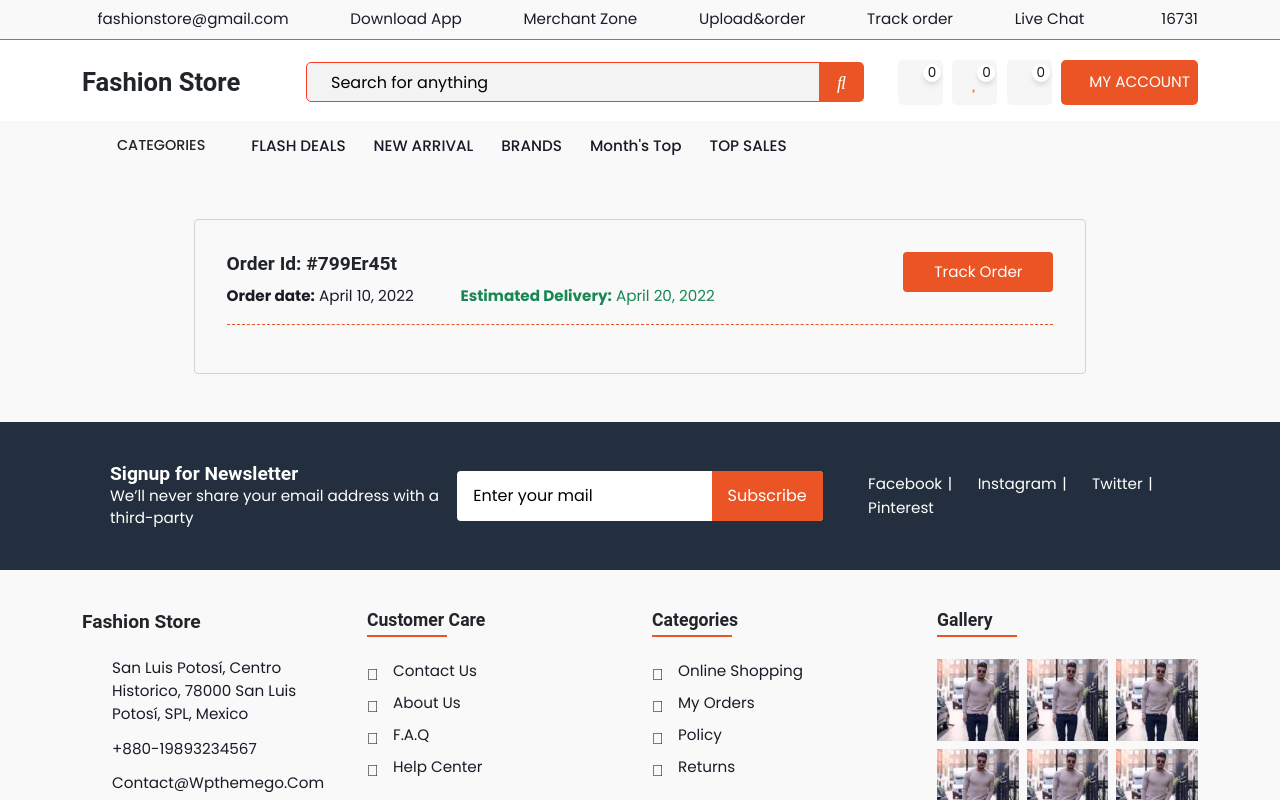
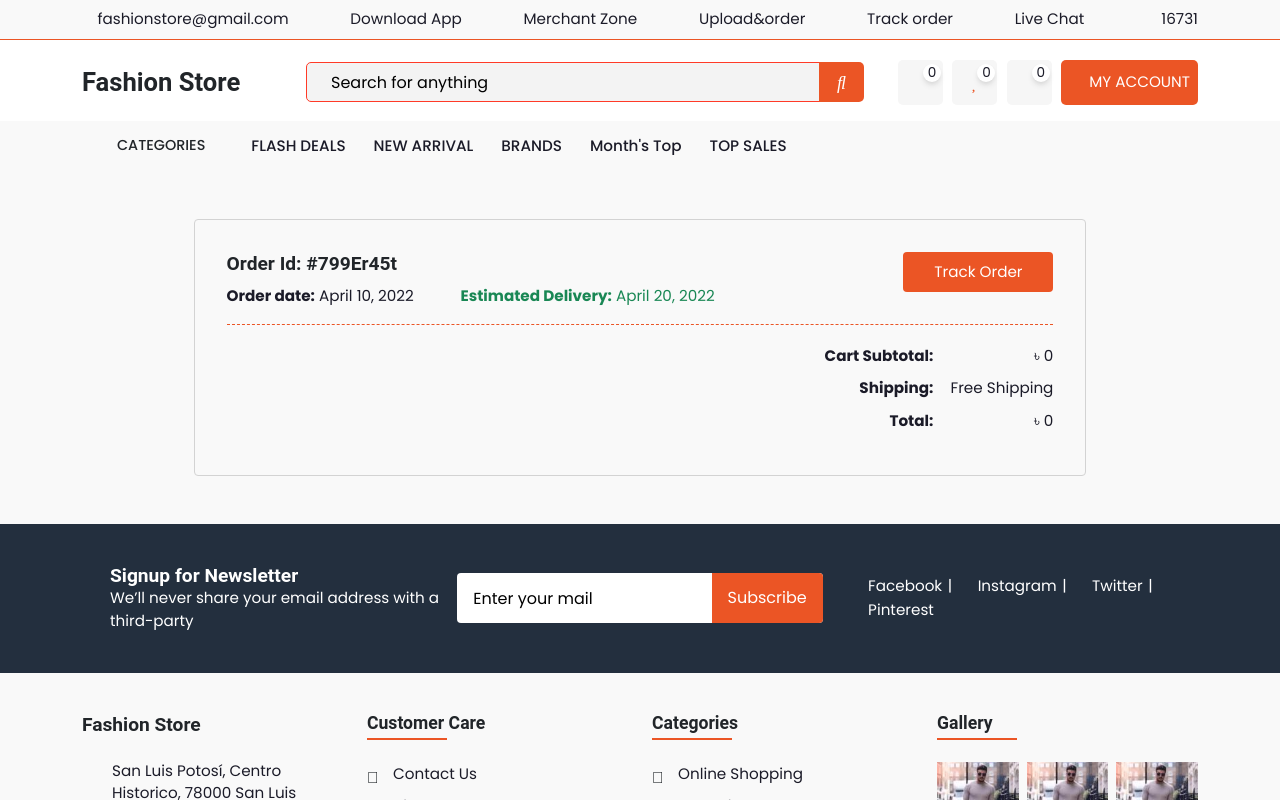
Before and after one commit to mehediemon007/Fashion_Store, a React (Create React App) app: page /orders/order-list in a window 1280 px wide. Shown: the top 800 px of the page. Built offline with nearby package versions, Linux system fonts and the light colour scheme; some icons are missing.

Commit message:
orderList

```diff
--- a/src/App.css
+++ b/src/App.css
@@ -1724,7 +1724,7 @@ label{
   justify-content: space-between;
   align-items: flex-start;
   padding-bottom: 16px;
-  margin-bottom: 16px;
+  margin-bottom: 20px;
   border-bottom: 1px dashed var(--primary-color);
 }
 
@@ -1753,3 +1753,9 @@ label{
   width: 55px;
   border-radius: 10px;
 }
+
+.order-total p{
+  display: grid;
+  grid-template-columns: 1fr 120px;
+  margin-bottom: 10px;
+}
--- a/src/pages/OrderList.jsx
+++ b/src/pages/OrderList.jsx
@@ -1,4 +1,4 @@
-import React,{useEffect} from 'react';
+import React,{useEffect,useState} from 'react';
 import {Link} from 'react-router-dom';
 import Header from '../components/Header/Header'
 import Footer from '../footer/Footer';
@@ -6,12 +6,15 @@ import { useDispatch, useSelector } from 'react-redux';
 
 const OrderList = () => {
 
+    const [totalPrice, setTotal] = useState(0)
+
     const {cart: orderProducts} = useSelector(state => state.cart);
 
     useEffect(()=>{
-
-    },[])
-
+        let totalPrice = 0;
+        orderProducts.forEach(item=> totalPrice+= item.qty * item.price);
+        setTotal(totalPrice)
+    },[orderProducts])
     return (
         <>
             <Header/>
@@ -46,6 +49,11 @@ const OrderList = () => {
                                 </div>
                             ))}
                         </div>
+                        <div className="order-total text-end">
+                            <p><b>Cart Subtotal:</b> <span>&#2547; {totalPrice}</span></p>
+                            <p><b>Shipping:</b> <span>Free Shipping</span></p>
+                            <p><b>Total:</b> <span>&#2547; {totalPrice}</span></p>
+                        </div>
                     </div>
                 </div>
             </main>
```
